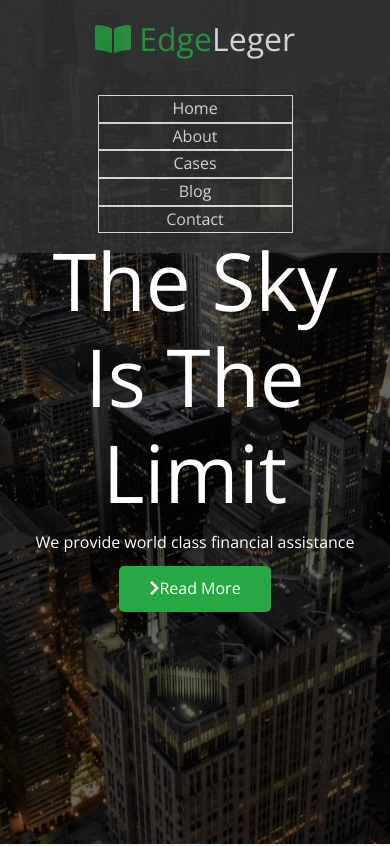
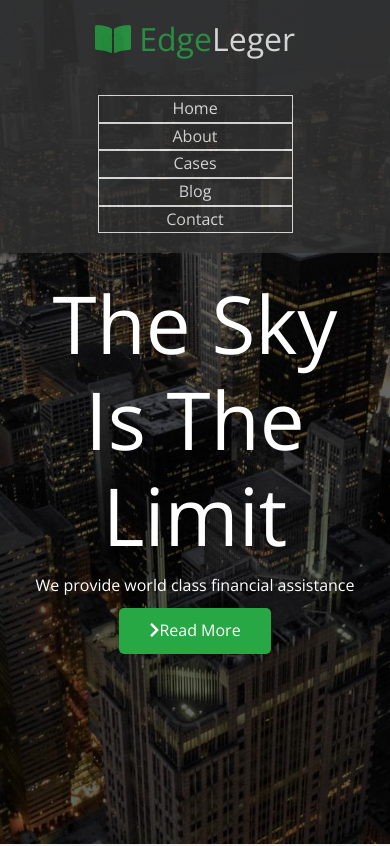
Before and after one commit to JasJohn3/EdgeLeger, a plain HTML site: page index.html in a window 390 px wide. Shown: the top 846 px of the page. Drawn offline with nearby package versions, Linux system fonts and the light colour scheme.

Commit message:
Galaxy Type Devices

```diff
--- a/css/style.css
+++ b/css/style.css
@@ -236,6 +236,17 @@ padding: 30px;
   .navbar{
     height: 30vh;
   }
+  .content h1{
+    margin-top: 10vh;
+  }
+}
+@media(max-width:415px) and (max-width:737px){
+  .navbar{
+    height: 30vh;
+  }
+  .content h1{
+    margin-top: 10vh;
+  }
 }
 @media(max-width:321px){
   .navbar{
```
